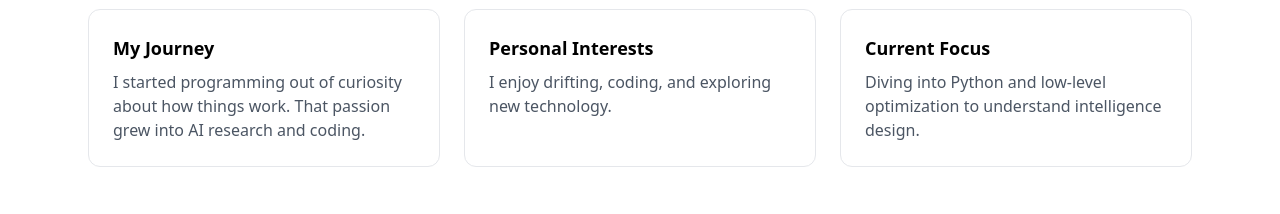
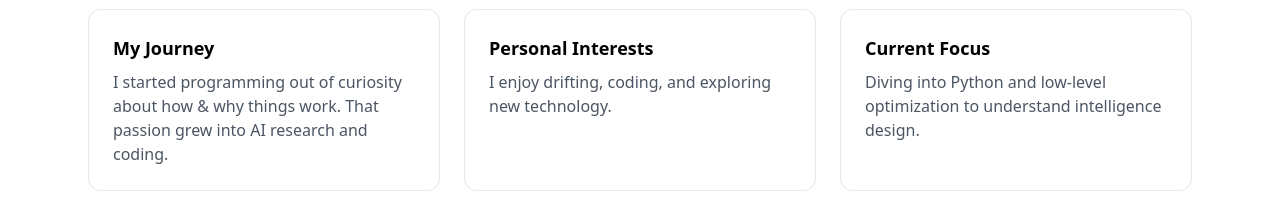
Before and after one commit to wonghindiabelanda/nitipbli, a Next.js app: page / in a window 1280 px wide. Shown: the part 738-952 px from the top of the page. Built offline with nearby package versions, Linux system fonts and the light colour scheme.

Commit message:
Unnecessary Change.

```diff
--- a/app/components/About.tsx
+++ b/app/components/About.tsx
@@ -10,7 +10,7 @@ export default function About() {
         <div className="bg-white dark:bg-[#1a1c23] p-6 rounded-xl border border-gray-200 dark:border-gray-700">
           <h3 className="font-semibold text-lg mb-2">My Journey</h3>
           <p className="text-gray-600 dark:text-gray-400">
-            I started programming out of curiosity about how things work.
+            I started programming out of curiosity about how & why things work.
             That passion grew into AI research and coding.
           </p>
         </div>
```
